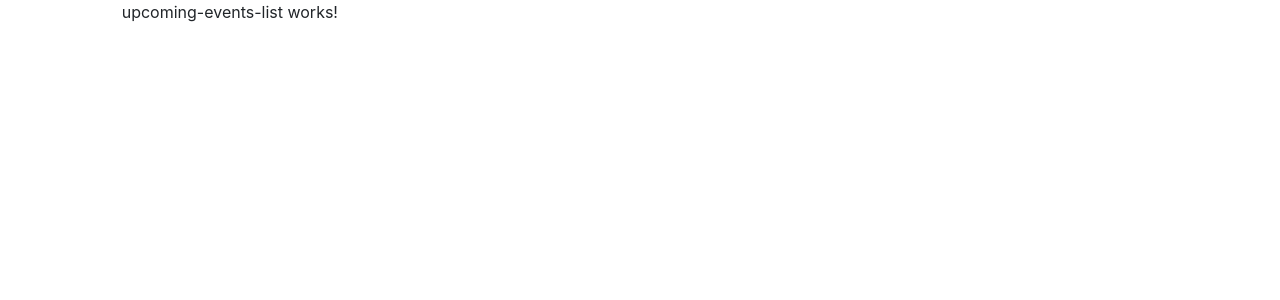
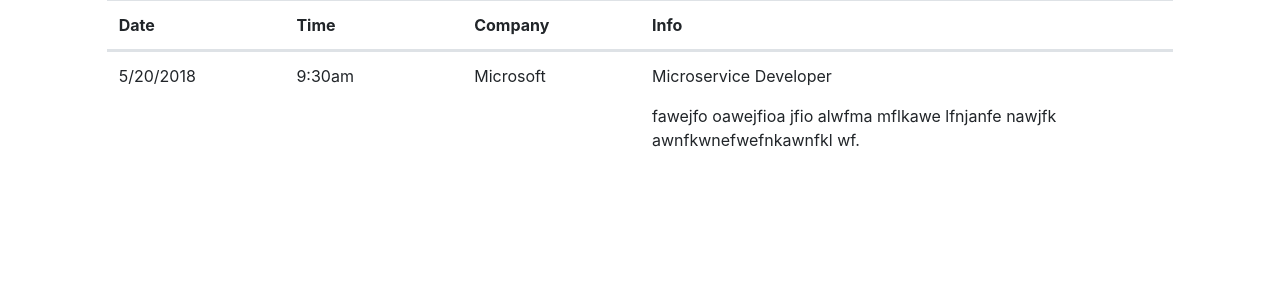
Before and after one commit to he-man-david/job-organizer, an Angular app: page /upcoming-events in a window 1280 px wide. Shown: the top 300 px of the page. Built offline with nearby package versions, Linux system fonts and the light colour scheme.

Commit message:
created table for upcoming events list

```diff
--- a/src/app/job-list/job-list.component.css
+++ b/src/app/job-list/job-list.component.css
@@ -1,9 +1,3 @@
 .jobsList {
   margin: 0 auto;
 }
-
-.progressBarGradient {
-  height: 24px;
-  width: 10%;
-  background: linear-gradient(to right,   #C3C9C5, #01FF2B );
-}
--- a/src/app/job-list/job-list.component.html
+++ b/src/app/job-list/job-list.component.html
@@ -13,9 +13,10 @@
         <td class="col-lg-3">{{job.name}}</td>
         <td class="col-lg-2">{{job.position}}</td>
         <td class="col-lg-5">
-          <div class="progressBarGradient" [style.width]="job.progress + '%'">
-            {{job.progress}}
-          </div>
+          <ngb-progressbar
+            showValue="true"
+            type="success"
+            [value]="job.progress" height="20px"></ngb-progressbar>
         </td>
         <td class="col-lg-2">{{job.status}}</td>
       </tr>
--- a/src/app/upcoming-events-list/upcoming-events-list.component.css
+++ b/src/app/upcoming-events-list/upcoming-events-list.component.css
@@ -0,0 +1,3 @@
+#events-list-position {
+
+}
--- a/src/app/upcoming-events-list/upcoming-events-list.component.html
+++ b/src/app/upcoming-events-list/upcoming-events-list.component.html
@@ -1,3 +1,23 @@
-<p>
-  upcoming-events-list works!
-</p>
+<table class="table">
+  <thead>
+    <tr class="row">
+      <th scope="col" class="col-lg-2">Date</th>
+      <th scope="col" class="col-lg-2">Time</th>
+      <th scope="col" class="col-lg-2">Company</th>
+      <th scope="col" class="col-lg-6">Info</th>
+    </tr>
+  </thead>
+  <tbody>
+    <tr class="row">
+      <td class="col-lg-2">5/20/2018</td>
+      <td class="col-lg-2">9:30am</td>
+      <td class="col-lg-2">Microsoft</td>
+      <td class="col-lg-6">
+        <p id="events-list-position">Microservice Developer</p>
+        <p>
+          fawejfo oawejfioa jfio alwfma mflkawe lfnjanfe nawjfk awnfkwnefwefnkawnfkl wf.
+        </p>
+      </td>
+    </tr>
+  </tbody>
+</table>
```
